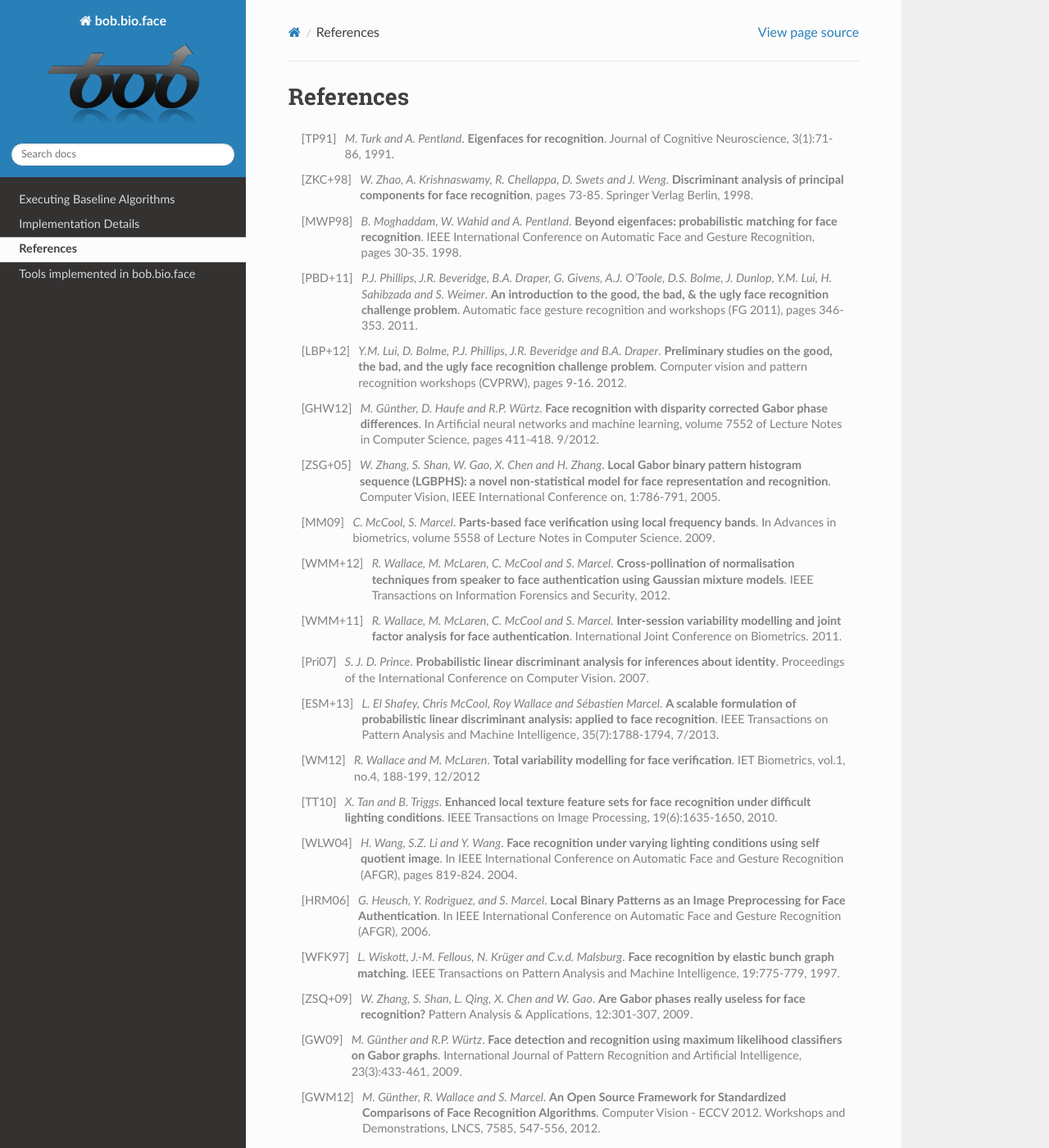
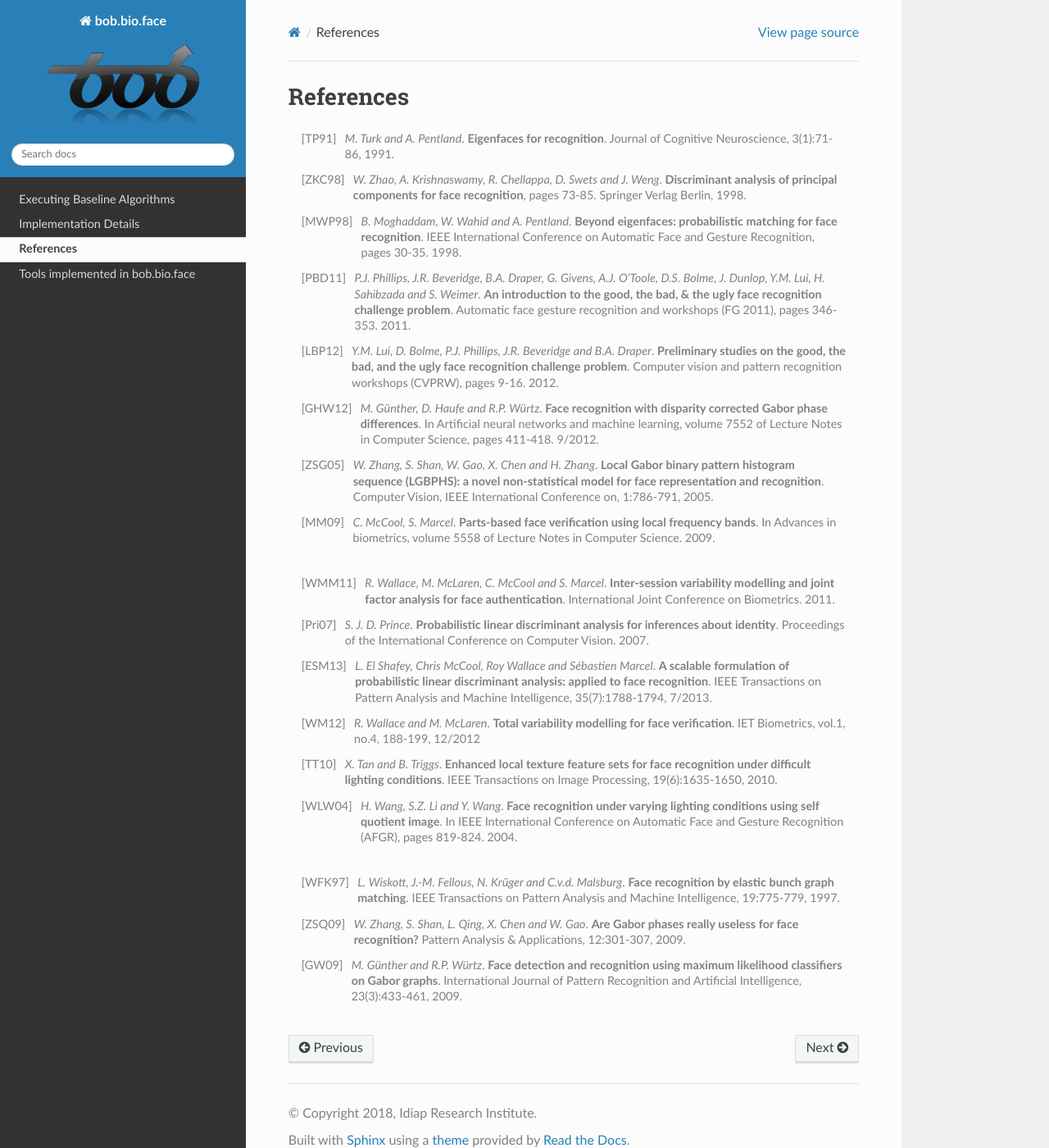
Before and after one commit to bioidiap/bob.bio.face, a Sphinx documentation site: the page built from doc/references.rst, in a window 1280 px wide and 1400 px high. Shown: the whole window at 82% size. Built offline with Sphinx 7.4.7 and the Read the Docs theme 2.0.0, drawn with Linux system fonts in a browser that asks for light colours; the version number could not be read and is left out.

Commit message:
[sphinx] Fixed references

```diff
--- a/doc/references.rst
+++ b/doc/references.rst
@@ -7,26 +7,22 @@
 ==========
 
 .. [TP91]    *M. Turk and A. Pentland*. **Eigenfaces for recognition**. Journal of Cognitive Neuroscience, 3(1):71-86, 1991.
-.. [ZKC+98]  *W. Zhao, A. Krishnaswamy, R. Chellappa, D. Swets and J. Weng*. **Discriminant analysis of principal components for face recognition**, pages 73-85. Springer Verlag Berlin, 1998.
+.. [ZKC98]  *W. Zhao, A. Krishnaswamy, R. Chellappa, D. Swets and J. Weng*. **Discriminant analysis of principal components for face recognition**, pages 73-85. Springer Verlag Berlin, 1998.
 .. [MWP98]   *B. Moghaddam, W. Wahid and A. Pentland*. **Beyond eigenfaces: probabilistic matching for face recognition**. IEEE International Conference on Automatic Face and Gesture Recognition, pages 30-35. 1998.
-.. [PBD+11]  *P.J. Phillips, J.R. Beveridge, B.A. Draper, G. Givens, A.J. O'Toole, D.S. Bolme, J. Dunlop, Y.M. Lui, H. Sahibzada and S. Weimer*. **An introduction to the good, the bad, & the ugly face recognition challenge problem**. Automatic face gesture recognition and workshops (FG 2011), pages 346-353. 2011.
-.. [LBP+12]  *Y.M. Lui, D. Bolme, P.J. Phillips, J.R. Beveridge and B.A. Draper*. **Preliminary studies on the good, the bad, and the ugly face recognition challenge problem**. Computer vision and pattern recognition workshops (CVPRW), pages 9-16. 2012.
+.. [PBD11]  *P.J. Phillips, J.R. Beveridge, B.A. Draper, G. Givens, A.J. O'Toole, D.S. Bolme, J. Dunlop, Y.M. Lui, H. Sahibzada and S. Weimer*. **An introduction to the good, the bad, & the ugly face recognition challenge problem**. Automatic face gesture recognition and workshops (FG 2011), pages 346-353. 2011.
+.. [LBP12]  *Y.M. Lui, D. Bolme, P.J. Phillips, J.R. Beveridge and B.A. Draper*. **Preliminary studies on the good, the bad, and the ugly face recognition challenge problem**. Computer vision and pattern recognition workshops (CVPRW), pages 9-16. 2012.
 .. [GHW12]   *M. Günther, D. Haufe and R.P. Würtz*. **Face recognition with disparity corrected Gabor phase differences**. In Artificial neural networks and machine learning, volume 7552 of Lecture Notes in Computer Science, pages 411-418. 9/2012.
-.. [ZSG+05]  *W. Zhang, S. Shan, W. Gao, X. Chen and H. Zhang*. **Local Gabor binary pattern histogram sequence (LGBPHS): a novel non-statistical model for face representation and recognition**. Computer Vision, IEEE International Conference on, 1:786-791, 2005.
+.. [ZSG05]  *W. Zhang, S. Shan, W. Gao, X. Chen and H. Zhang*. **Local Gabor binary pattern histogram sequence (LGBPHS): a novel non-statistical model for face representation and recognition**. Computer Vision, IEEE International Conference on, 1:786-791, 2005.
 .. [MM09]    *C. McCool, S. Marcel*. **Parts-based face verification using local frequency bands**. In Advances in biometrics, volume 5558 of Lecture Notes in Computer Science. 2009.
-.. [WMM+12]  *R. Wallace, M. McLaren, C. McCool and S. Marcel*. **Cross-pollination of normalisation techniques from speaker to face authentication using Gaussian mixture models**. IEEE Transactions on Information Forensics and Security, 2012.
-.. [WMM+11]  *R. Wallace, M. McLaren, C. McCool and S. Marcel*. **Inter-session variability modelling and joint factor analysis for face authentication**. International Joint Conference on Biometrics. 2011.
+.. .. [WMM12]  *R. Wallace, M. McLaren, C. McCool and S. Marcel*. **Cross-pollination of normalisation techniques from speaker to face authentication using Gaussian mixture models**. IEEE Transactions on Information Forensics and Security, 2012.
+.. [WMM11]  *R. Wallace, M. McLaren, C. McCool and S. Marcel*. **Inter-session variability modelling and joint factor analysis for face authentication**. International Joint Conference on Biometrics. 2011.
 .. [Pri07]   *S. J. D. Prince*. **Probabilistic linear discriminant analysis for inferences about identity**. Proceedings of the International Conference on Computer Vision. 2007.
-.. [ESM+13]  *L. El Shafey, Chris McCool, Roy Wallace and Sébastien Marcel*. **A scalable formulation of probabilistic linear discriminant analysis: applied to face recognition**. IEEE Transactions on Pattern Analysis and Machine Intelligence, 35(7):1788-1794, 7/2013.
-
+.. [ESM13]  *L. El Shafey, Chris McCool, Roy Wallace and Sébastien Marcel*. **A scalable formulation of probabilistic linear discriminant analysis: applied to face recognition**. IEEE Transactions on Pattern Analysis and Machine Intelligence, 35(7):1788-1794, 7/2013.
 .. [WM12]    *R. Wallace and M. McLaren*. **Total variability modelling for face verification**. IET Biometrics, vol.1, no.4, 188-199, 12/2012
-
 .. [TT10]    *X. Tan and B. Triggs*. **Enhanced local texture feature sets for face recognition under difficult lighting conditions**. IEEE Transactions on Image Processing, 19(6):1635-1650, 2010.
 .. [WLW04]   *H. Wang, S.Z. Li and Y. Wang*. **Face recognition under varying lighting conditions using self quotient image**. In IEEE International Conference on Automatic Face and Gesture Recognition (AFGR), pages 819-824. 2004.
-.. [HRM06]   *G. Heusch, Y. Rodriguez, and S. Marcel*. **Local Binary Patterns as an Image Preprocessing for Face Authentication**. In IEEE International Conference on Automatic Face and Gesture Recognition (AFGR), 2006.
-
+.. .. [HRM06]   *G. Heusch, Y. Rodriguez, and S. Marcel*. **Local Binary Patterns as an Image Preprocessing for Face Authentication**. In IEEE International Conference on Automatic Face and Gesture Recognition (AFGR), 2006.
 .. [WFK97]   *L. Wiskott, J.-M. Fellous, N. Krüger and C.v.d. Malsburg*. **Face recognition by elastic bunch graph matching**. IEEE Transactions on Pattern Analysis and Machine Intelligence, 19:775-779, 1997.
-.. [ZSQ+09]  *W. Zhang, S. Shan, L. Qing, X. Chen and W. Gao*. **Are Gabor phases really useless for face recognition?** Pattern Analysis & Applications, 12:301-307, 2009.
+.. [ZSQ09]  *W. Zhang, S. Shan, L. Qing, X. Chen and W. Gao*. **Are Gabor phases really useless for face recognition?** Pattern Analysis & Applications, 12:301-307, 2009.
 .. [GW09]    *M. Günther and R.P. Würtz*. **Face detection and recognition using maximum likelihood classifiers on Gabor graphs**. International Journal of Pattern Recognition and Artificial Intelligence, 23(3):433-461, 2009.
-
-.. [GWM12]   *M. Günther, R. Wallace and S. Marcel*. **An Open Source Framework for Standardized Comparisons of Face Recognition Algorithms**. Computer Vision - ECCV 2012. Workshops and Demonstrations, LNCS, 7585, 547-556, 2012.
+.. .. [GWM12]   *M. Günther, R. Wallace and S. Marcel*. **An Open Source Framework for Standardized Comparisons of Face Recognition Algorithms**. Computer Vision - ECCV 2012. Workshops and Demonstrations, LNCS, 7585, 547-556, 2012.
```
Also changed, not shown: doc/baselines.rst (+5 -5 lines), 2 other files.
